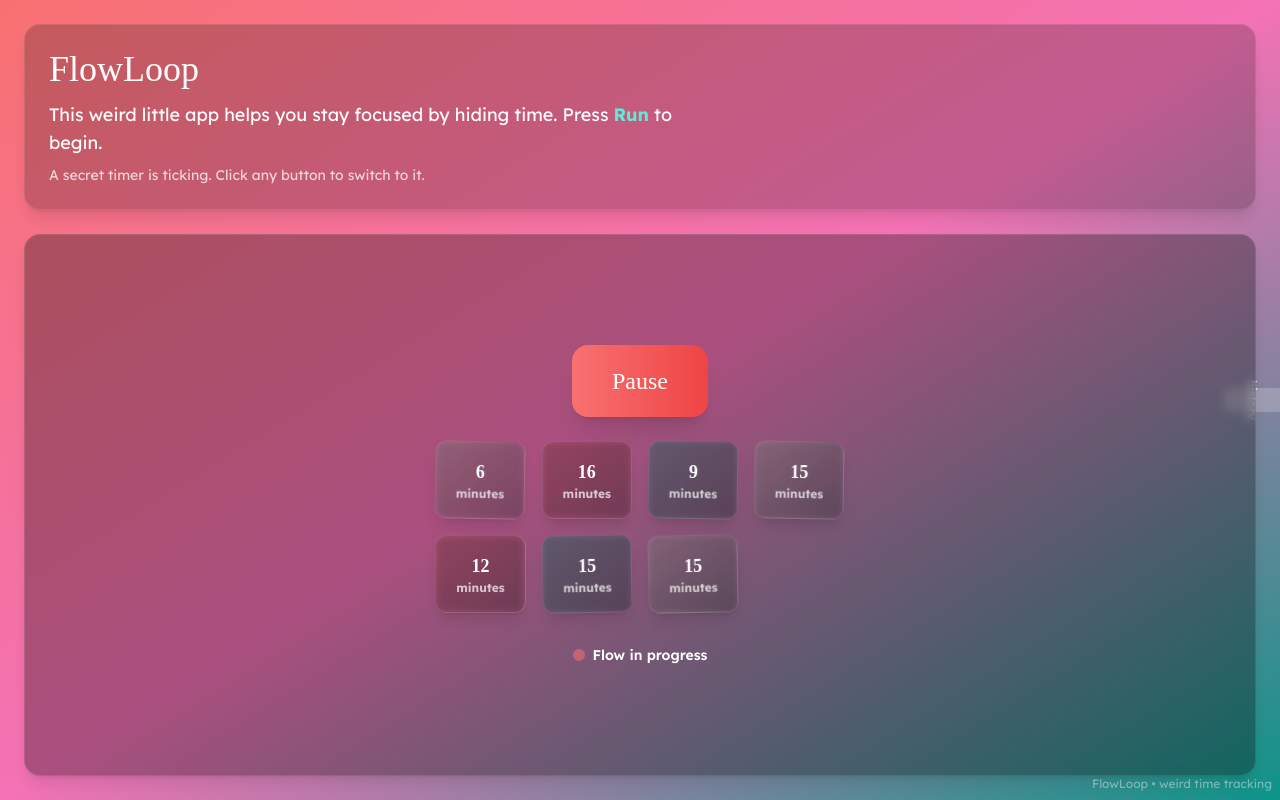
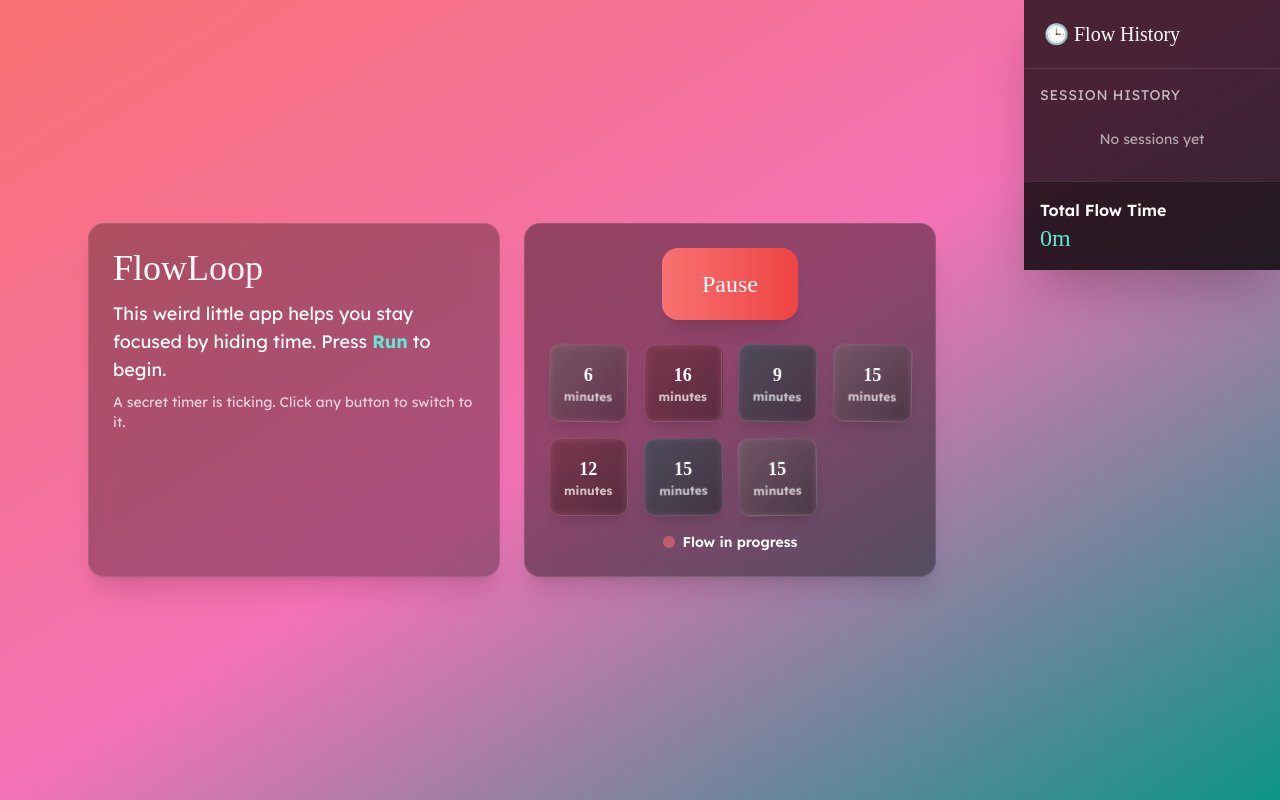
Before and after one commit to MiguelDiLalla/Not_Pomodoro_App, a React (Vite) app: page / in a window 1280 px wide. Both pictures are taken after a click on the button "Run". Built offline with nearby package versions, Linux system fonts and the light colour scheme; a web font is replaced by a local one.

Commit message:
add notification system to display flow session completion messages and enhance sidebar visibility

```diff
--- a/src/App.jsx
+++ b/src/App.jsx
@@ -11,6 +11,7 @@ export default function App() {
   const [elapsedList, setElapsedList] = useState([])
   const [totalElapsed, setTotalElapsed] = useState(0)
   const [sidebarVisible, setSidebarVisible] = useState(false)
+  const [notification, setNotification] = useState(null)
 
   // Utility
   const generateRandomTime = () =>
@@ -42,6 +43,14 @@ export default function App() {
     setElapsedList((prev) => [...prev, elapsedMs])
     setTotalElapsed((prev) => prev + elapsedMs)
 
+    // Add a notification to the sidebar
+    const notificationMsg = `Completed a ${Math.floor(elapsedMs / 60000)}m ${Math.floor((elapsedMs % 60000) / 1000)}s flow session`;
+    setNotification({
+      message: notificationMsg,
+      time: new Date().toLocaleTimeString(),
+      id: Date.now()
+    });
+
     // Auto-click a random button
     const buttonIndices = [...Array(8).keys()].filter(i => i !== hiddenIndex)
     const randomButton = buttonIndices[Math.floor(Math.random() * buttonIndices.length)]
@@ -64,8 +73,8 @@ export default function App() {
   }
 
   return (
-    <div className="relative min-h-screen font-sans bg-gradient-to-br from-red-400 via-pink-400 to-teal-600 text-white overflow-hidden">
-      {/* Enhanced Procedural Background with more dynamic blobs */}
+    <div className="relative min-h-screen font-sans bg-gradient-to-br from-red-400 via-pink-400 to-teal-600 text-white overflow-hidden flex">
+      {/* Enhanced Procedural Background with dynamic blobs */}
       <div className="absolute inset-0 -z-10 overflow-hidden">
         {/* Primary larger blobs with the original animation */}
         <div className="absolute w-96 h-96 bg-red-400 rounded-full mix-blend-multiply filter blur-3xl opacity-30 animate-blob top-0 -left-24"></div>
@@ -78,65 +87,17 @@ export default function App() {
         <div className="absolute w-72 h-72 bg-teal-400 rounded-full mix-blend-multiply filter blur-3xl opacity-15 animate-blob-alt animation-delay-5000 bottom-1/4 right-1/3"></div>
         <div className="absolute w-48 h-48 bg-pink-300 rounded-full mix-blend-multiply filter blur-3xl opacity-20 animate-blob-alt animation-delay-1000 top-1/3 right-1/4"></div>
 
-        {/* Tertiary mini blobs with shorter animations */}
-        <div className="absolute w-32 h-32 bg-purple-400 rounded-full mix-blend-multiply filter blur-2xl opacity-15 animate-blob-alt animation-delay-4000 top-2/3 left-1/4"></div>
-        <div className="absolute w-36 h-36 bg-indigo-300 rounded-full mix-blend-multiply filter blur-2xl opacity-15 animate-blob animation-delay-3000 bottom-1/3 right-1/2"></div>
-
         {/* Noise texture overlay for organic grain effect */}
         <div className="absolute inset-0 bg-noise opacity-[0.03] mix-blend-soft-light pointer-events-none"></div>
-
-        {/* Subtle vignette effect */}
-        <div className="absolute inset-0 bg-gradient-to-r from-black/10 via-transparent to-black/10 pointer-events-none"></div>
-        <div className="absolute inset-0 bg-gradient-to-b from-black/10 via-transparent to-black/10 pointer-events-none"></div>
       </div>
 
-      {/* Sidebar (hoverable) with improved visibility */}
-      <aside
-        className={`
-          absolute top-0 right-0 h-full p-6 bg-black/70 backdrop-blur-md flex flex-col z-10
-          transition-all duration-300 ease-in-out rounded-l-2xl shadow-xl
-          ${sidebarVisible ? 'w-64' : 'w-0 opacity-0'}
-        `}
-        onMouseEnter={() => setSidebarVisible(true)}
-        onMouseLeave={() => setSidebarVisible(false)}
-      >
-        <h2 className="font-display text-xl mb-4">🕒 Flow Sessions</h2>
-
-        {elapsedList.length > 0 ? (
-          <ul className="space-y-2 overflow-auto flex-1 pr-2">
-            {elapsedList.map((ms, i) => (
-              <li key={i} className="p-2 bg-white/10 rounded-lg flex justify-between items-center">
-                <span className="font-mono">{Math.floor(ms / 60000)}m {Math.floor((ms % 60000) / 1000)}s</span>
-                <span className="text-xs opacity-60">#{i+1}</span>
-              </li>
-            ))}
-          </ul>
-        ) : (
-          <div className="flex-1 flex items-center justify-center text-sm opacity-60">
-            <p>No sessions yet</p>
-          </div>
-        )}
-
-        <div className="mt-auto pt-4 border-t border-white/20">
-          <p className="font-semibold">Total Flow</p>
-          <p className="text-2xl font-display text-teal-300">{formatTotalTime()}</p>
-        </div>
-      </aside>
-
-      {/* Subtle visual cue to show sidebar */}
-      <div
-        className="absolute top-1/2 right-0 transform -translate-y-1/2 bg-white/20 p-1 px-2 rounded-l-md cursor-pointer hover:bg-white/30 transition-all"
-        onMouseEnter={() => setSidebarVisible(true)}
-      >
-        <span className="block rotate-90 text-xs opacity-90">history</span>
-      </div>
-
-      {/* Layout with improved spacing and glass morphism */}
-      <main className="grid grid-rows-[auto_1fr] h-screen p-6 gap-6">
-        {/* Panel 1: Info */}
-        <section className="p-6 bg-black/20 backdrop-blur-sm rounded-2xl shadow-lg border border-white/10 transition-all">
+      {/* Main content area - centered panels */}
+      <div className="flex-1 flex items-center justify-center">
+        <div className="max-w-4xl w-full flex flex-col md:flex-row gap-6 p-6">
+          {/* Panel 1: Info Panel */}
+          <section className="flex-1 p-6 bg-black/30 backdrop-blur-md rounded-2xl shadow-xl border border-white/10 transition-all max-w-md mx-auto md:mx-0">
             <h1 className="text-4xl font-display mb-3 bg-clip-text text-transparent bg-gradient-to-r from-white to-white/80">FlowLoop</h1>
-          <p className="text-lg max-w-2xl">
+            <p className="text-lg">
               This weird little app helps you stay focused by hiding time. Press <strong className="text-teal-300">Run</strong> to begin.
               {isRunning ? (
                 <span className="block text-sm mt-2 opacity-75">A secret timer is ticking. Click any button to switch to it.</span>
@@ -146,8 +107,8 @@ export default function App() {
             </p>
           </section>
 
-        {/* Panel 2: Buttons with improved visuals */}
-        <section className="p-8 bg-black/30 backdrop-blur-sm rounded-2xl shadow-lg flex flex-col items-center justify-center border border-white/10 transition-all">
+          {/* Panel 2: Button Panel */}
+          <section className="flex-1 p-6 bg-black/40 backdrop-blur-md rounded-2xl shadow-xl flex flex-col items-center justify-center border border-white/10 transition-all max-w-md mx-auto md:mx-0">
             <RunPauseButton isRunning={isRunning} setIsRunning={setIsRunning} />
             <ButtonGrid
               isRunning={isRunning}
@@ -161,13 +122,74 @@ export default function App() {
 
             {/* Status indicator with animated pulse */}
             {isRunning && (
-            <div className="mt-8 flex items-center">
+              <div className="mt-4 flex items-center">
                 <div className="w-3 h-3 bg-red-400 rounded-full animate-pulse mr-2"></div>
                 <span className="text-sm font-semibold">Flow in progress</span>
               </div>
             )}
           </section>
-      </main>
+        </div>
+      </div>
+
+      {/* Sidebar for history and notifications - now always visible on desktop, toggle on mobile */}
+      <aside
+        className={`
+          fixed md:relative top-0 right-0 h-full w-64 bg-black/70 backdrop-blur-lg flex flex-col z-20
+          transition-all duration-300 ease-in-out shadow-2xl
+          ${sidebarVisible ? 'translate-x-0' : 'translate-x-full md:translate-x-0'}
+        `}
+      >
+        <div className="p-5 border-b border-white/10">
+          <h2 className="font-display text-xl">🕒 Flow History</h2>
+        </div>
+
+        <div className="flex-1 overflow-y-auto p-4">
+          {/* Notifications Section */}
+          {notification && (
+            <div className="mb-6">
+              <h3 className="text-sm uppercase tracking-wider opacity-70 mb-2">Last Notification</h3>
+              <div className="p-3 bg-teal-600/30 rounded-lg border border-teal-500/20 mb-2">
+                <p className="text-sm">{notification.message}</p>
+                <p className="text-xs opacity-60 mt-1">{notification.time}</p>
+              </div>
+            </div>
+          )}
+
+          {/* Session History Section */}
+          <h3 className="text-sm uppercase tracking-wider opacity-70 mb-2">Session History</h3>
+          {elapsedList.length > 0 ? (
+            <ul className="space-y-2">
+              {elapsedList.map((ms, i) => (
+                <li key={i} className="p-2 bg-white/10 rounded-lg flex justify-between items-center">
+                  <span>{Math.floor(ms / 60000)}m {Math.floor((ms % 60000) / 1000)}s</span>
+                  <span className="text-xs opacity-60">#{elapsedList.length - i}</span>
+                </li>
+              )).reverse()}
+            </ul>
+          ) : (
+            <div className="flex items-center justify-center text-sm opacity-60 py-4">
+              <p>No sessions yet</p>
+            </div>
+          )}
+        </div>
+
+        {/* Total Stats */}
+        <div className="p-4 bg-black/30 border-t border-white/10">
+          <p className="font-semibold">Total Flow Time</p>
+          <p className="text-2xl font-display text-teal-300">{formatTotalTime()}</p>
+        </div>
+      </aside>
+
+      {/* Mobile toggle for sidebar */}
+      <button
+        className="md:hidden fixed z-30 top-4 right-4 bg-black/60 text-white p-2 rounded-full"
+        onClick={() => setSidebarVisible(!sidebarVisible)}
+      >
+        {sidebarVisible ?
+          <span>✕</span> :
+          <span>📊</span>
+        }
+      </button>
 
       <NotificationManager />
       <HiddenTimer
@@ -175,11 +197,6 @@ export default function App() {
         isRunning={isRunning}
         onTimerEnd={handleTimerEnd}
       />
-
-      {/* Subtle footer */}
-      <footer className="absolute bottom-2 right-2 text-xs opacity-40">
-        <p>FlowLoop • weird time tracking</p>
-      </footer>
     </div>
   )
 }
```
Lines whose indentation alone changed are shown as unchanged.
